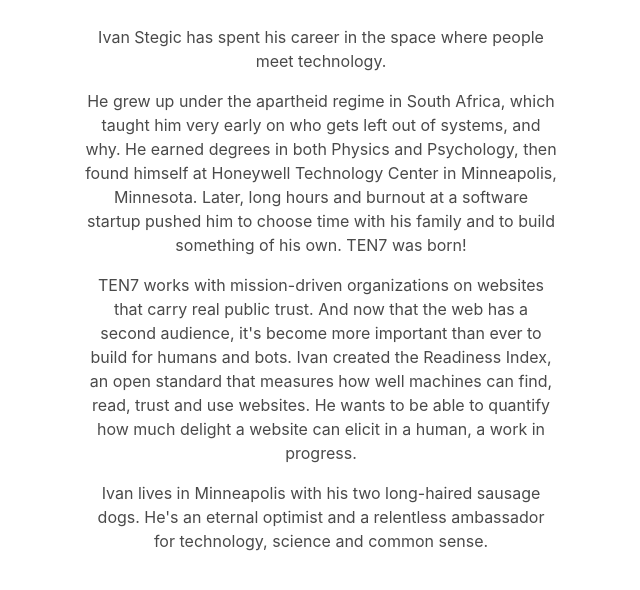
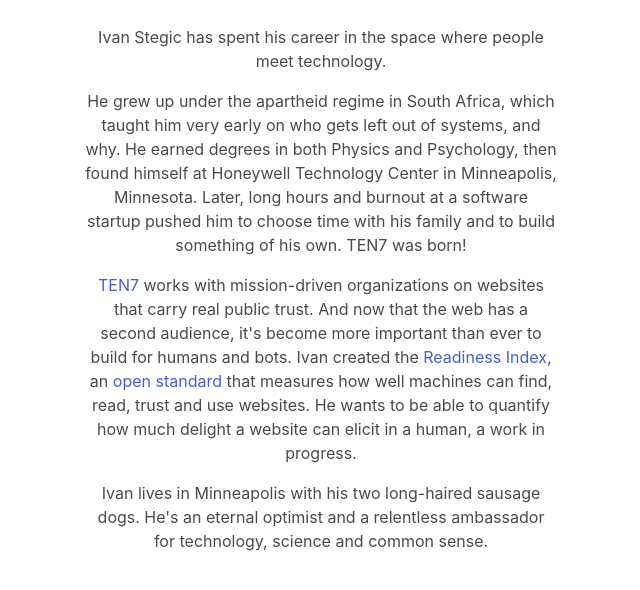
Before and after one commit to ivanstegic/ivanstegic.github.io, a plain HTML site: page index.html in a window 1280 px wide. Shown: the part 586-1176 px from the top of the page, without its empty margins (319-959 px from the left). Drawn offline with nearby package versions, Linux system fonts and the light colour scheme.

Commit message:
Link TEN7, Readiness Index and open standard in bio
Co-Authored-By: Claude Sonnet 5.5 <noreply@anthropic.com>

```diff
--- a/index.html
+++ b/index.html
@@ -44,7 +44,7 @@
             <div class="content column is-fullwidth-mobile is-three-quarters-tablet is-half-desktop is-two-fifths-widescreen has-text-centered">
                 <p>Ivan Stegic has spent his career in the space where people meet technology.</p>
                 <p>He grew up under the apartheid regime in South Africa, which taught him very early on who gets left out of systems, and why. He earned degrees in both Physics and Psychology, then found himself at Honeywell Technology Center in Minneapolis, Minnesota. Later, long hours and burnout at a software startup pushed him to choose time with his family and to build something of his own. TEN7 was born!</p>
-                <p>TEN7 works with mission-driven organizations on websites that carry real public trust. And now that the web has a second audience, it's become more important than ever to build for humans and bots. Ivan created the Readiness Index, an open standard that measures how well machines can find, read, trust and use websites. He wants to be able to quantify how much delight a website can elicit in a human, a work in progress.</p>
+                <p><a href="https://ten7.com">TEN7</a> works with mission-driven organizations on websites that carry real public trust. And now that the web has a second audience, it's become more important than ever to build for humans and bots. Ivan created the <a href="https://readinessindex.io">Readiness Index</a>, an <a href="https://openstandard.readiness-index.io">open standard</a> that measures how well machines can find, read, trust and use websites. He wants to be able to quantify how much delight a website can elicit in a human, a work in progress.</p>
                 <p>Ivan lives in Minneapolis with his two long-haired sausage dogs. He's an eternal optimist and a relentless ambassador for technology, science and common sense.</p>
             </div>
         </div>
```
